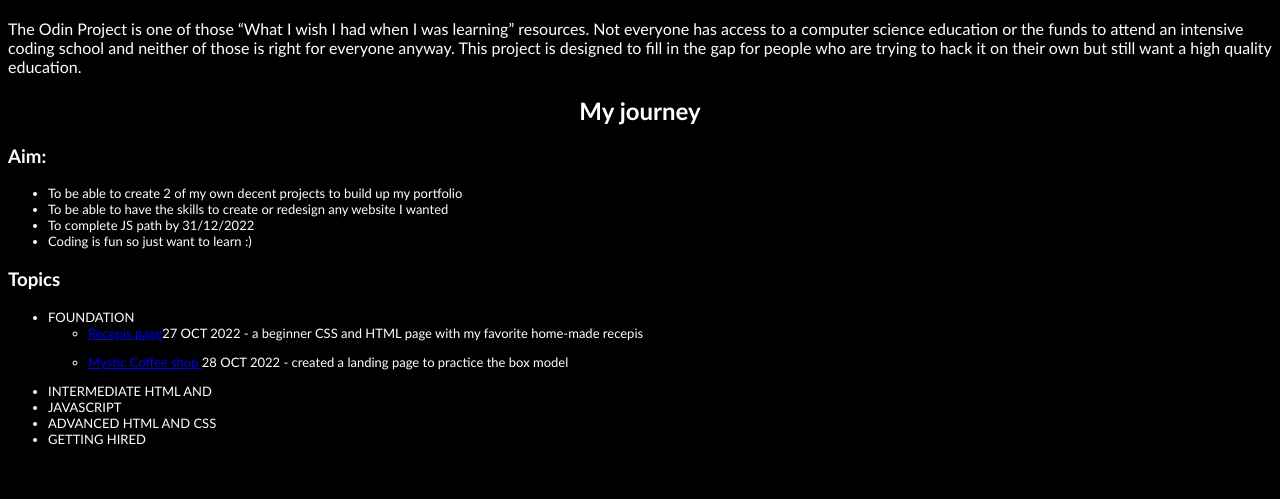
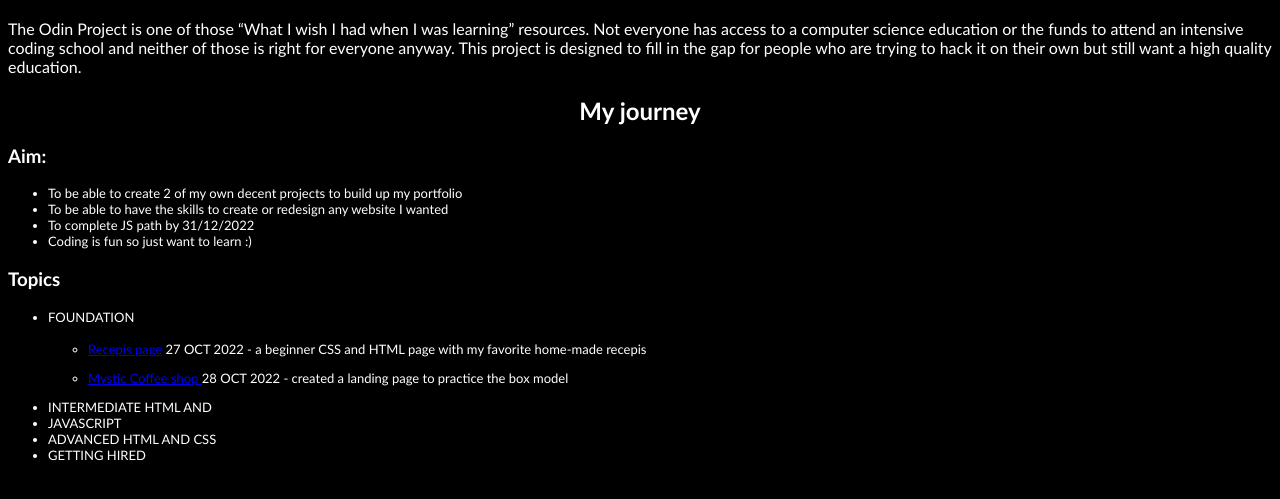
Before and after one commit to HoangLe87/TheOdinProject, a plain HTML site: page index.html in a window 1280 px wide. Shown: the part 63-562 px from the top of the page. Drawn offline with Linux system fonts and the light colour scheme.

```diff
--- a/index.html
+++ b/index.html
@@ -21,10 +21,10 @@
 </ul>
 <h3>Topics</h3>
 <ul>
-    <li>FOUNDATION</li>
+    <li>FOUNDATION</li> <br>
     <ul>
-        <li><a href="FOUNDATIONS/odin-recipes/index.html">Recepis page</a>27 OCT 2022 - a beginner CSS and HTML page with my favorite home-made recepis</p></li>
-        <li><a href="FOUNDATIONS/landingPage/index.html">Mystic Coffee shop </a>28 OCT 2022 - created a landing page to practice the box model</p></li>
+        <li><a href="FOUNDATIONS/odin-recipes/index.html">Recepis page</a> 27 OCT 2022 - a beginner CSS and HTML page with my favorite home-made recepis</p></li>
+        <li><a href="FOUNDATIONS/landingPage/index.html">Mystic Coffee shop </a> 28 OCT 2022 - created a landing page to practice the box model</p></li>
     </ul>
     <li>INTERMEDIATE HTML AND</li>
     <li>JAVASCRIPT</li>
```
